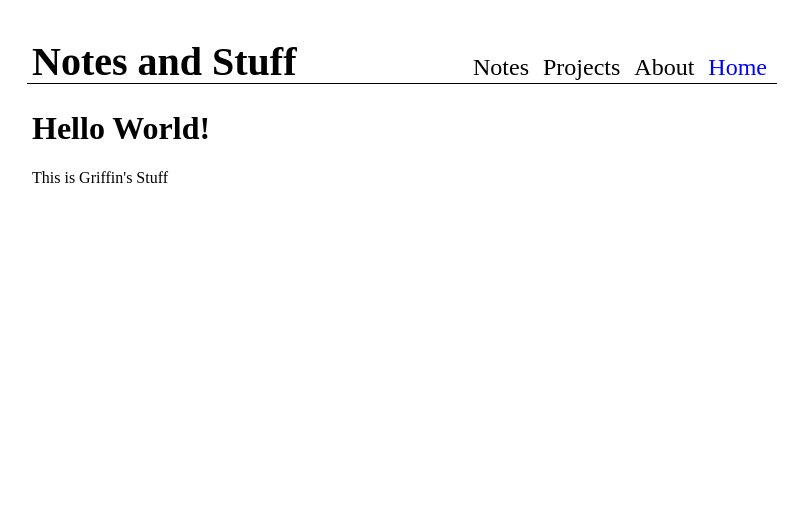
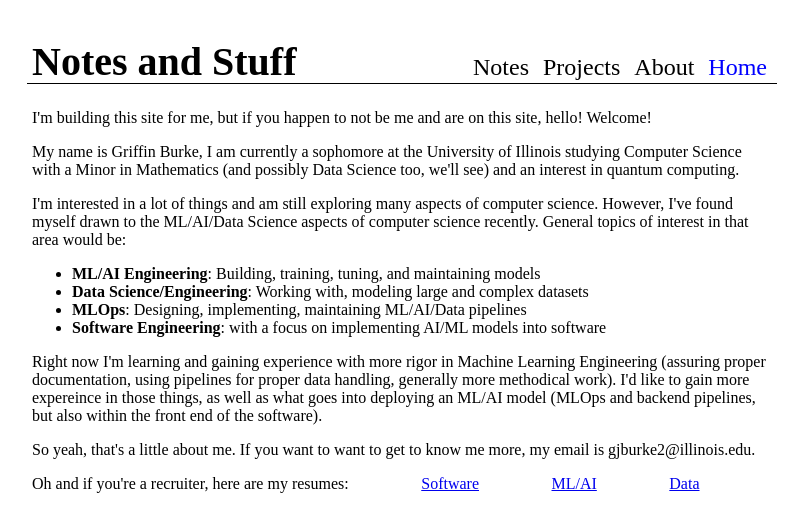
Before and after one commit to gjburke/gjburke.github.io, a Jekyll site: the page built from index.html, in a window 1280 px wide. Shown: the top 532 px of the page, without its empty margins (238-1035 px from the left). Built offline with Jekyll 4.4.1, drawn with Linux system fonts in a browser that asks for light colours.

Commit message:
Added intro section

```diff
--- /dev/null
+++ b/_sass/home.scss
@@ -0,0 +1,14 @@
+.home-container {
+    margin-top: 20px;
+}
+
+#resume-container {
+    display: flex;
+    flex-direction: row;
+}
+
+#resumes {
+    display: flex;
+    flex: auto;
+    justify-content: space-evenly;
+}
--- a/assets/css/styles.scss
+++ b/assets/css/styles.scss
@@ -1,3 +1,4 @@
 ---
 ---
 @import "main";
+@import "home";
--- a/index.html
+++ b/index.html
@@ -1,7 +1,44 @@
 ---
-title: Griffin's Stuff
+title: Home
 layout: default
+email: gjburke2@illinois.edu
 ---
-
-<h1>Hello World!</h1>
-<p>This is {{ page.title }}</p>
+<div class="home-container">
+    <section>
+        <p>
+            I'm building this site for me, but if you happen to not be me and are on this site,
+            hello! Welcome!
+        </p>
+        <p>
+            My name is Griffin Burke, I am currently a sophomore at the
+            University of Illinois studying Computer Science with a Minor in Mathematics
+            (and possibly Data Science too, we'll see) and an interest in quantum computing.
+        </p>
+        <p>
+            I'm interested in a lot of things and am still exploring many aspects of computer science.
+            However, I've found myself drawn to the ML/AI/Data Science aspects of computer science
+            recently. General topics of interest in that area would be:
+        </p>
+        <ul>
+            <li><b>ML/AI Engineering</b>: Building, training, tuning, and maintaining models </li>
+            <li><b>Data Science/Engineering</b>: Working with, modeling large and complex datasets</li>
+            <li><b>MLOps</b>: Designing, implementing, maintaining ML/AI/Data pipelines</li>
+            <li><b>Software Engineering</b>: with a focus on implementing AI/ML models into software</li>
+        </ul>
+        <p>
+            Right now I'm learning and gaining experience with more rigor in Machine Learning Engineering
+            (assuring proper documentation, using pipelines for proper data handling, generally more
+            methodical work). I'd like to gain more expereince in those things, as well as what goes into
+            deploying an ML/AI model (MLOps and backend pipelines, but also within the front end of the software).
+        </p>
+        <p>So yeah, that's a little about me. If you want to want to get to know me more, my email is {{ page.email }}.</p>
+        <p id="resume-container">
+            <span>Oh and if you're a recruiter, here are my resumes:</span>
+            <span id="resumes">
+                <a href="assets\images\Griffin_Burke_SWE_Resume.pdf" target="_blank">Software</a>
+                <a href="assets\images\Griffin_Burke_ML_Resume.pdf" target="_blank">ML/AI</a>
+                <a href="assets\images\Griffin_Burke_Data_Resume.pdf" target="_blank">Data</a>
+            </span>
+        </p>
+    </section>
+</div>
```
Also changed, not shown: 3 other files.
